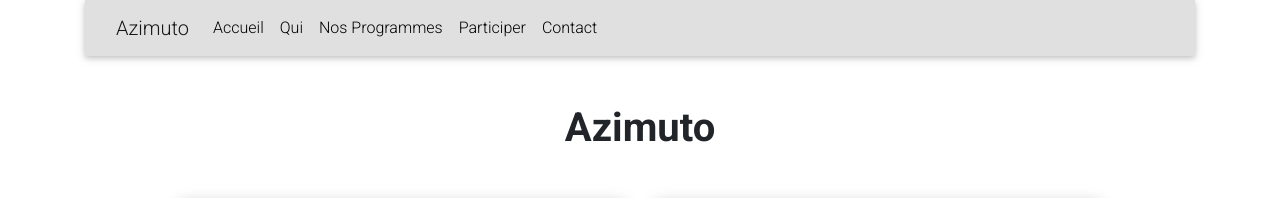
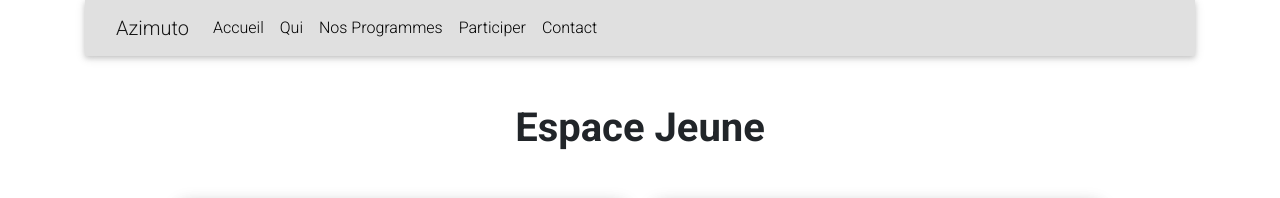
Before and after one commit to karim-28-07/Azimoto, a React (Create React App) app in the folder front-end/: page /connexion in a window 1280 px wide. Shown: the top 198 px of the page. Built offline with nearby package versions, Linux system fonts and the light colour scheme.

Commit message:
fichier conex, signup

```diff
--- a/front-end/src/views/Connexion.jsx
+++ b/front-end/src/views/Connexion.jsx
@@ -5,7 +5,7 @@ const ConnexionPage = () => {
   return (
     <section className="text-center my-5">
         <h2 className="h1-responsive font-weight-bold my-5">
-          Azimuto
+          Espace Jeune
         </h2>
 
         <MDBRow className="d-flex justify-content-center">
--- a/front-end/src/views/Signup.jsx
+++ b/front-end/src/views/Signup.jsx
@@ -25,9 +25,9 @@ const Signup = () => {
 
   const [firstName, setFirstName] = useState("");
   const [lastName, setLastName] = useState("");
-  const [age, setAge] = useState("");
+  const [birthday, setBirthday] = useState("");
   const [email, setEmail] = useState("");
-  const [gender, setGender] = useState("");
+  const [sex, setSex] = useState("");
   const [password, setPassword] = useState("");
   const [confirmPassword, setConfirmPassword] = useState("");
 
@@ -75,8 +75,8 @@ const Signup = () => {
       errors.push("Please enter Last Name")
     }
 
-    // if (gender === "") {
-    //   errors.push("Please enter your Gender")
+    // if (sex === "") {
+    //   errors.push("Please enter your Sex")
     // }
 
     return errors
@@ -97,13 +97,13 @@ const Signup = () => {
 
 
 
-  // console.log("firstName:", firstName)
-  // console.log("lastName:", lastName)
-  // console.log("age:",age)
-  // console.log("email:" ,email)
-  // console.log("password:", password)
-  // console.log("confirmPassword:", confirmPassword)
-  // console.log("Gender:", radio)
+  console.log("firstName:", firstName)
+  console.log("lastName:", lastName)
+  console.log("age:",birthday)
+  console.log("email:" ,email)
+  console.log("password:", password)
+  console.log("confirmPassword:", confirmPassword)
+  console.log("Sex:", radio)
 
 
 
@@ -116,9 +116,9 @@ const Signup = () => {
         const result = await postSignup({
           firstName,
           lastName,
-          age,
+          birthday,
           email,
-          gender,
+          sex,
           password,
           confirmPassword,
         })
@@ -178,7 +178,7 @@ const Signup = () => {
                       validate
                       error="wrong"
                       success="right"
-                      onChange={(e) => setAge(e.target.value)}
+                      onChange={(e) => setBirthday(e.target.value)}
 
                     />
                     <MDBInput
```
